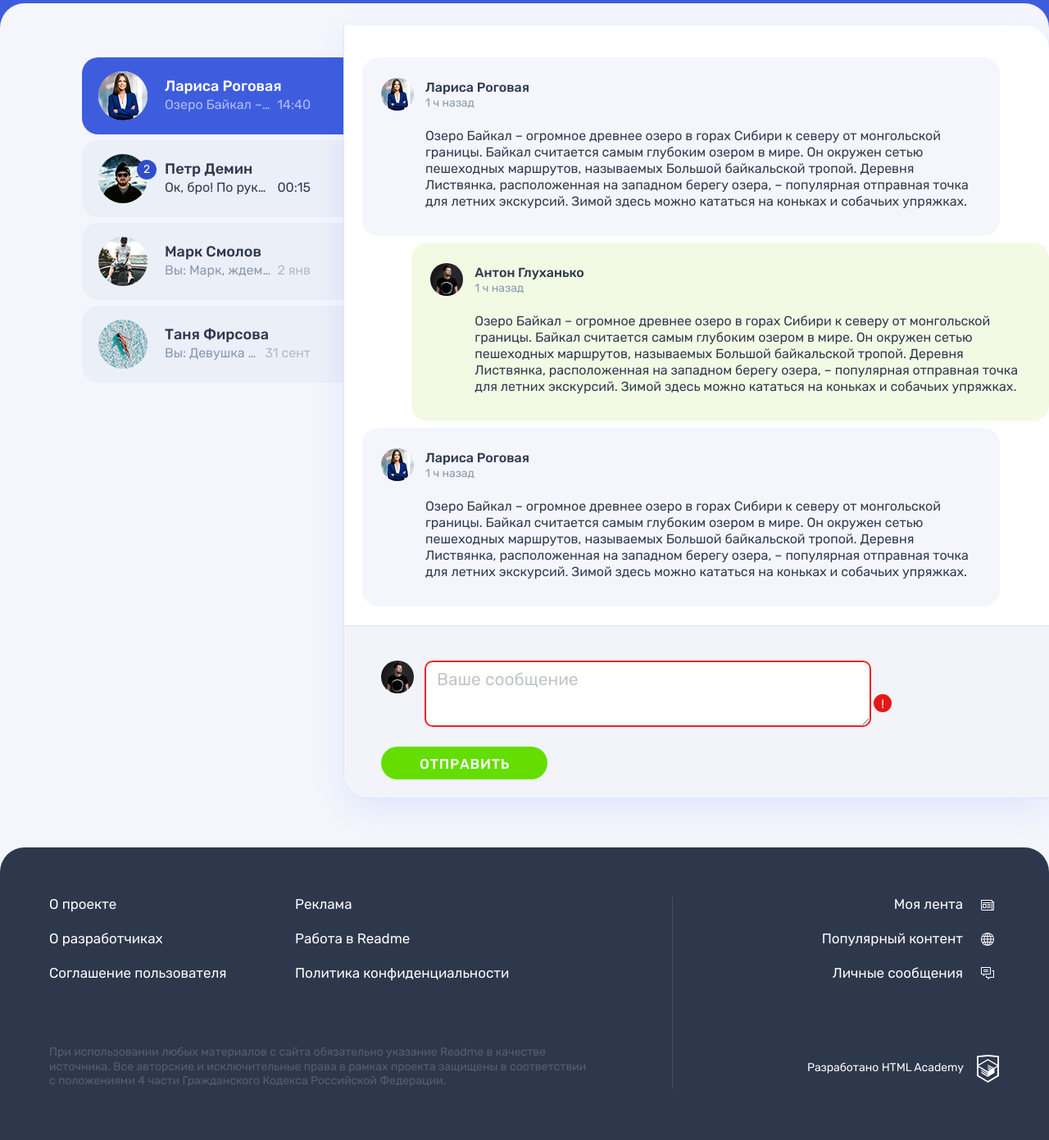
After one commit to dkrech07/291473-readme-12, a PHP site: template templates/messages.php in a window 1280 px wide. The commit adds this page. Shown: the part 67-1458 px from the top of the page at 82% size. Run offline with PHP 8.4, Linux system fonts and the light colour scheme; the template is opened without the code that fills it, so the values that code supplies are empty.

Commit message:
Создает страницу сообщений

```diff
--- /dev/null
+++ b/templates/messages.php
@@ -0,0 +1,362 @@
+<h1 class="visually-hidden">Личные сообщения</h1>
+      <section class="messages tabs">
+        <h2 class="visually-hidden">Сообщения</h2>
+        <div class="messages__contacts">
+          <ul class="messages__contacts-list tabs__list">
+            <li class="messages__contacts-item">
+              <a class="messages__contacts-tab messages__contacts-tab--active tabs__item tabs__item--active" href="#">
+                <div class="messages__avatar-wrapper">
+                  <img class="messages__avatar" src="img/userpic-larisa.jpg" alt="Аватар пользователя">
+                </div>
+                <div class="messages__info">
+                  <span class="messages__contact-name">
+                    Лариса Роговая
+                  </span>
+                  <div class="messages__preview">
+                    <p class="messages__preview-text">
+                      Озеро Байкал – огромное
+                    </p>
+                    <time class="messages__preview-time" datetime="2019-05-01T14:40">
+                      14:40
+                    </time>
+                  </div>
+                </div>
+              </a>
+            </li>
+            <li class="messages__contacts-item messages__contacts-item--new">
+              <a class="messages__contacts-tab tabs__item" href="#">
+                <div class="messages__avatar-wrapper">
+                  <img class="messages__avatar" src="img/userpic-petro.jpg" alt="Аватар пользователя">
+                  <i class="messages__indicator">2</i>
+                </div>
+                <div class="messages__info">
+                  <span class="messages__contact-name">
+                    Петр Демин
+                  </span>
+                  <div class="messages__preview">
+                    <p class="messages__preview-text">
+                      Ок, бро! По рукам
+                    </p>
+                    <time class="messages__preview-time" datetime="2019-05-01T00:15">
+                      00:15
+                    </time>
+                  </div>
+                </div>
+              </a>
+            </li>
+            <li class="messages__contacts-item">
+              <a class="messages__contacts-tab tabs__item" href="#">
+                <div class="messages__avatar-wrapper">
+                  <img class="messages__avatar" src="img/userpic-mark.jpg" alt="Аватар пользователя">
+                </div>
+                <div class="messages__info">
+                  <span class="messages__contact-name">
+                    Марк Смолов
+                  </span>
+                  <div class="messages__preview">
+                    <p class="messages__preview-text">
+                      Вы: Марк, ждем тебя
+                    </p>
+                    <time class="messages__preview-time" datetime="2019-01-02T14:40">
+                      2 янв
+                    </time>
+                  </div>
+                </div>
+              </a>
+            </li>
+            <li class="messages__contacts-item">
+              <a class="messages__contacts-tab tabs__item" href="#">
+                <div class="messages__avatar-wrapper">
+                  <img class="messages__avatar" src="img/userpic-tanya.jpg" alt="Аватар пользователя">
+                </div>
+                <div class="messages__info">
+                  <span class="messages__contact-name">
+                    Таня Фирсова
+                  </span>
+                  <div class="messages__preview">
+                    <p class="messages__preview-text">
+                      Вы: Девушка не
+                    </p>
+                    <time class="messages__preview-time" datetime="2018-09-30T14:40">
+                      31 сент
+                    </time>
+                  </div>
+                </div>
+              </a>
+            </li>
+          </ul>
+        </div>
+        <div class="messages__chat">
+          <div class="messages__chat-wrapper">
+            <ul class="messages__list tabs__content tabs__content--active">
+              <li class="messages__item">
+                <div class="messages__info-wrapper">
+                  <div class="messages__item-avatar">
+                    <a class="messages__author-link" href="#">
+                      <img class="messages__avatar" src="img/userpic-larisa-small.jpg" alt="Аватар пользователя">
+                    </a>
+                  </div>
+                  <div class="messages__item-info">
+                    <a class="messages__author" href="#">
+                      Лариса Роговая
+                    </a>
+                    <time class="messages__time" datetime="2019-05-01T14:40">
+                      1 ч назад
+                    </time>
+                  </div>
+                </div>
+                <p class="messages__text">
+                  Озеро Байкал – огромное древнее озеро в горах Сибири к северу от монгольской границы. Байкал считается самым глубоким озером в мире. Он окружен сетью пешеходных маршрутов, называемых Большой байкальской тропой. Деревня Листвянка, расположенная на западном берегу озера, – популярная отправная точка для летних экскурсий. Зимой здесь можно кататься на коньках и собачьих упряжках.
+                </p>
+              </li>
+              <li class="messages__item messages__item--my">
+                <div class="messages__info-wrapper">
+                  <div class="messages__item-avatar">
+                    <a class="messages__author-link" href="#">
+                      <img class="messages__avatar" src="img/userpic-medium.jpg" alt="Аватар пользователя">
+                    </a>
+                  </div>
+                  <div class="messages__item-info">
+                    <a class="messages__author" href="#">
+                      Антон Глуханько
+                    </a>
+                    <time class="messages__time" datetime="2019-05-01T14:39">
+                      1 ч назад
+                    </time>
+                  </div>
+                </div>
+                <p class="messages__text">
+                  Озеро Байкал – огромное древнее озеро в горах Сибири к северу от монгольской границы. Байкал считается самым глубоким озером в мире. Он окружен сетью пешеходных маршрутов, называемых Большой байкальской тропой. Деревня Листвянка, расположенная на западном берегу озера, – популярная отправная точка для летних экскурсий. Зимой здесь можно кататься на коньках и собачьих упряжках.
+                </p>
+              </li>
+              <li class="messages__item">
+                <div class="messages__info-wrapper">
+                  <div class="messages__item-avatar">
+                    <a class="messages__author-link" href="#">
+                      <img class="messages__avatar" src="img/userpic-larisa-small.jpg" alt="Аватар пользователя">
+                    </a>
+                  </div>
+                  <div class="messages__item-info">
+                    <a class="messages__author" href="#">
+                      Лариса Роговая
+                    </a>
+                    <time class="messages__time" datetime="2019-05-01T14:39">
+                      1 ч назад
+                    </time>
+                  </div>
+                </div>
+                <p class="messages__text">
+                  Озеро Байкал – огромное древнее озеро в горах Сибири к северу от монгольской границы. Байкал считается самым глубоким озером в мире. Он окружен сетью пешеходных маршрутов, называемых Большой байкальской тропой. Деревня Листвянка, расположенная на западном берегу озера, – популярная отправная точка для летних экскурсий. Зимой здесь можно кататься на коньках и собачьих упряжках.
+                </p>
+              </li>
+            </ul>
+
+            <ul class="messages__list tabs__content">
+              <li class="messages__item">
+                <div class="messages__info-wrapper">
+                  <div class="messages__item-avatar">
+                    <a class="messages__author-link" href="#">
+                      <img class="messages__avatar" src="img/userpic-larisa-small.jpg" alt="Аватар пользователя">
+                    </a>
+                  </div>
+                  <div class="messages__item-info">
+                    <a class="messages__author" href="#">
+                      Лариса Роговая
+                    </a>
+                    <time class="messages__time" datetime="2019-05-01T14:40">
+                      1 ч назад
+                    </time>
+                  </div>
+                </div>
+                <p class="messages__text">
+                  Озеро Байкал – огромное древнее озеро в горах Сибири к северу от монгольской границы. Байкал считается самым глубоким озером в мире. Он окружен сетью пешеходных маршрутов, называемых Большой байкальской тропой. Деревня Листвянка, расположенная на западном берегу озера, – популярная отправная точка для летних экскурсий. Зимой здесь можно кататься на коньках и собачьих упряжках.
+                </p>
+              </li>
+              <li class="messages__item messages__item--my">
+                <div class="messages__info-wrapper">
+                  <div class="messages__item-avatar">
+                    <a class="messages__author-link" href="#">
+                      <img class="messages__avatar" src="img/userpic-medium.jpg" alt="Аватар пользователя">
+                    </a>
+                  </div>
+                  <div class="messages__item-info">
+                    <a class="messages__author" href="#">
+                      Антон Глуханько
+                    </a>
+                    <time class="messages__time" datetime="2019-05-01T14:39">
+                      1 ч назад
+                    </time>
+                  </div>
+                </div>
+                <p class="messages__text">
+                  Озеро Байкал – огромное древнее озеро в горах Сибири к северу от монгольской границы. Байкал считается самым глубоким озером в мире. Он окружен сетью пешеходных маршрутов, называемых Большой байкальской тропой. Деревня Листвянка, расположенная на западном берегу озера, – популярная отправная точка для летних экскурсий. Зимой здесь можно кататься на коньках и собачьих упряжках.
+                </p>
+              </li>
+              <li class="messages__item">
+                <div class="messages__info-wrapper">
+                  <div class="messages__item-avatar">
+                    <a class="messages__author-link" href="#">
+                      <img class="messages__avatar" src="img/userpic-larisa-small.jpg" alt="Аватар пользователя">
+                    </a>
+                  </div>
+                  <div class="messages__item-info">
+                    <a class="messages__author" href="#">
+                      Лариса Роговая
+                    </a>
+                    <time class="messages__time" datetime="2019-05-01T14:39">
+                      1 ч назад
+                    </time>
+                  </div>
+                </div>
+                <p class="messages__text">
+                  Озеро Байкал – огромное древнее озеро в горах Сибири к северу от монгольской границы. Байкал считается самым глубоким озером в мире. Он окружен сетью пешеходных маршрутов, называемых Большой байкальской тропой. Деревня Листвянка, расположенная на западном берегу озера, – популярная отправная точка для летних экскурсий. Зимой здесь можно кататься на коньках и собачьих упряжках.
+                </p>
+              </li>
+            </ul>
+
+            <ul class="messages__list tabs__content">
+              <li class="messages__item">
+                <div class="messages__info-wrapper">
+                  <div class="messages__item-avatar">
+                    <a class="messages__author-link" href="#">
+                      <img class="messages__avatar" src="img/userpic-larisa-small.jpg" alt="Аватар пользователя">
+                    </a>
+                  </div>
+                  <div class="messages__item-info">
+                    <a class="messages__author" href="#">
+                      Лариса Роговая
+                    </a>
+                    <time class="messages__time" datetime="2019-05-01T14:40">
+                      1 ч назад
+                    </time>
+                  </div>
+                </div>
+                <p class="messages__text">
+                  Озеро Байкал – огромное древнее озеро в горах Сибири к северу от монгольской границы. Байкал считается самым глубоким озером в мире. Он окружен сетью пешеходных маршрутов, называемых Большой байкальской тропой. Деревня Листвянка, расположенная на западном берегу озера, – популярная отправная точка для летних экскурсий. Зимой здесь можно кататься на коньках и собачьих упряжках.
+                </p>
+              </li>
+              <li class="messages__item messages__item--my">
+                <div class="messages__info-wrapper">
+                  <div class="messages__item-avatar">
+                    <a class="messages__author-link" href="#">
+                      <img class="messages__avatar" src="img/userpic-medium.jpg" alt="Аватар пользователя">
+                    </a>
+                  </div>
+                  <div class="messages__item-info">
+                    <a class="messages__author" href="#">
+                      Антон Глуханько
+                    </a>
+                    <time class="messages__time" datetime="2019-05-01T14:39">
+                      1 ч назад
+                    </time>
+                  </div>
+                </div>
+                <p class="messages__text">
+                  Озеро Байкал – огромное древнее озеро в горах Сибири к северу от монгольской границы. Байкал считается самым глубоким озером в мире. Он окружен сетью пешеходных маршрутов, называемых Большой байкальской тропой. Деревня Листвянка, расположенная на западном берегу озера, – популярная отправная точка для летних экскурсий. Зимой здесь можно кататься на коньках и собачьих упряжках.
+                </p>
+              </li>
+              <li class="messages__item">
+                <div class="messages__info-wrapper">
+                  <div class="messages__item-avatar">
+                    <a class="messages__author-link" href="#">
+                      <img class="messages__avatar" src="img/userpic-larisa-small.jpg" alt="Аватар пользователя">
+                    </a>
+                  </div>
+                  <div class="messages__item-info">
+                    <a class="messages__author" href="#">
+                      Лариса Роговая
+                    </a>
+                    <time class="messages__time" datetime="2019-05-01T14:39">
+                      1 ч назад
+                    </time>
+                  </div>
+                </div>
+                <p class="messages__text">
+                  Озеро Байкал – огромное древнее озеро в горах Сибири к северу от монгольской границы. Байкал считается самым глубоким озером в мире. Он окружен сетью пешеходных маршрутов, называемых Большой байкальской тропой. Деревня Листвянка, расположенная на западном берегу озера, – популярная отправная точка для летних экскурсий. Зимой здесь можно кататься на коньках и собачьих упряжках.
+                </p>
+              </li>
+            </ul>
+
+            <ul class="messages__list tabs__content">
+              <li class="messages__item">
+                <div class="messages__info-wrapper">
+                  <div class="messages__item-avatar">
+                    <a class="messages__author-link" href="#">
+                      <img class="messages__avatar" src="img/userpic-larisa-small.jpg" alt="Аватар пользователя">
+                    </a>
+                  </div>
+                  <div class="messages__item-info">
+                    <a class="messages__author" href="#">
+                      Лариса Роговая
+                    </a>
+                    <time class="messages__time" datetime="2019-05-01T14:40">
+                      1 ч назад
+                    </time>
+                  </div>
+                </div>
+                <p class="messages__text">
+                  Озеро Байкал – огромное древнее озеро в горах Сибири к северу от монгольской границы. Байкал считается самым глубоким озером в мире. Он окружен сетью пешеходных маршрутов, называемых Большой байкальской тропой. Деревня Листвянка, расположенная на западном берегу озера, – популярная отправная точка для летних экскурсий. Зимой здесь можно кататься на коньках и собачьих упряжках.
+                </p>
+              </li>
+              <li class="messages__item messages__item--my">
+                <div class="messages__info-wrapper">
+                  <div class="messages__item-avatar">
+                    <a class="messages__author-link" href="#">
+                      <img class="messages__avatar" src="img/userpic-medium.jpg" alt="Аватар пользователя">
+                    </a>
+                  </div>
+                  <div class="messages__item-info">
+                    <a class="messages__author" href="#">
+                      Антон Глуханько
+                    </a>
+                    <time class="messages__time" datetime="2019-05-01T14:39">
+                      1 ч назад
+                    </time>
+                  </div>
+                </div>
+                <p class="messages__text">
+                  Озеро Байкал – огромное древнее озеро в горах Сибири к северу от монгольской границы. Байкал считается самым глубоким озером в мире. Он окружен сетью пешеходных маршрутов, называемых Большой байкальской тропой. Деревня Листвянка, расположенная на западном берегу озера, – популярная отправная точка для летних экскурсий. Зимой здесь можно кататься на коньках и собачьих упряжках.
+                </p>
+              </li>
+              <li class="messages__item">
+                <div class="messages__info-wrapper">
+                  <div class="messages__item-avatar">
+                    <a class="messages__author-link" href="#">
+                      <img class="messages__avatar" src="img/userpic-larisa-small.jpg" alt="Аватар пользователя">
+                    </a>
+                  </div>
+                  <div class="messages__item-info">
+                    <a class="messages__author" href="#">
+                      Лариса Роговая
+                    </a>
+                    <time class="messages__time" datetime="2019-05-01T14:39">
+                      1 ч назад
+                    </time>
+                  </div>
+                </div>
+                <p class="messages__text">
+                  Озеро Байкал – огромное древнее озеро в горах Сибири к северу от монгольской границы. Байкал считается самым глубоким озером в мире. Он окружен сетью пешеходных маршрутов, называемых Большой байкальской тропой. Деревня Листвянка, расположенная на западном берегу озера, – популярная отправная точка для летних экскурсий. Зимой здесь можно кататься на коньках и собачьих упряжках.
+                </p>
+              </li>
+            </ul>
+          </div>
+          <div class="comments">
+            <form class="comments__form form" action="#" method="post">
+              <div class="comments__my-avatar">
+                <img class="comments__picture" src="img/userpic-medium.jpg" alt="Аватар пользователя">
+              </div>
+              <div class="form__input-section form__input-section--error">
+                <textarea class="comments__textarea form__textarea form__input"
+                          placeholder="Ваше сообщение"></textarea>
+                <label class="visually-hidden">Ваше сообщение</label>
+                <button class="form__error-button button" type="button">!</button>
+                <div class="form__error-text">
+                  <h3 class="form__error-title">Ошибка валидации</h3>
+                  <p class="form__error-desc">Это поле обязательно к заполнению</p>
+                </div>
+              </div>
+              <button class="comments__submit button button--green" type="submit">Отправить</button>
+            </form>
+          </div>
+        </div>
+      </section>
--- a/templates/profile.php
+++ b/templates/profile.php
@@ -31,7 +31,7 @@
             <?php if (!empty($subscribe)): ?>
               <a class="profile__user-button user__button user__button--subscription button button--main" href="profile.php?user=<?=$user['id']?>&unsubscribe=<?=$user['id']?>"">Отписаться</a>
             <?php endif; ?>
-              <a class="profile__user-button user__button user__button--writing button button--green" href="#">Сообщение</a>
+              <a class="profile__user-button user__button user__button--writing button button--green" href="messages.php?user=<?=$user['id']?>">Сообщение</a>
             </div>
           </div>
         </div>
```
Also changed, not shown: messages.php (added, +23 -0 lines).
